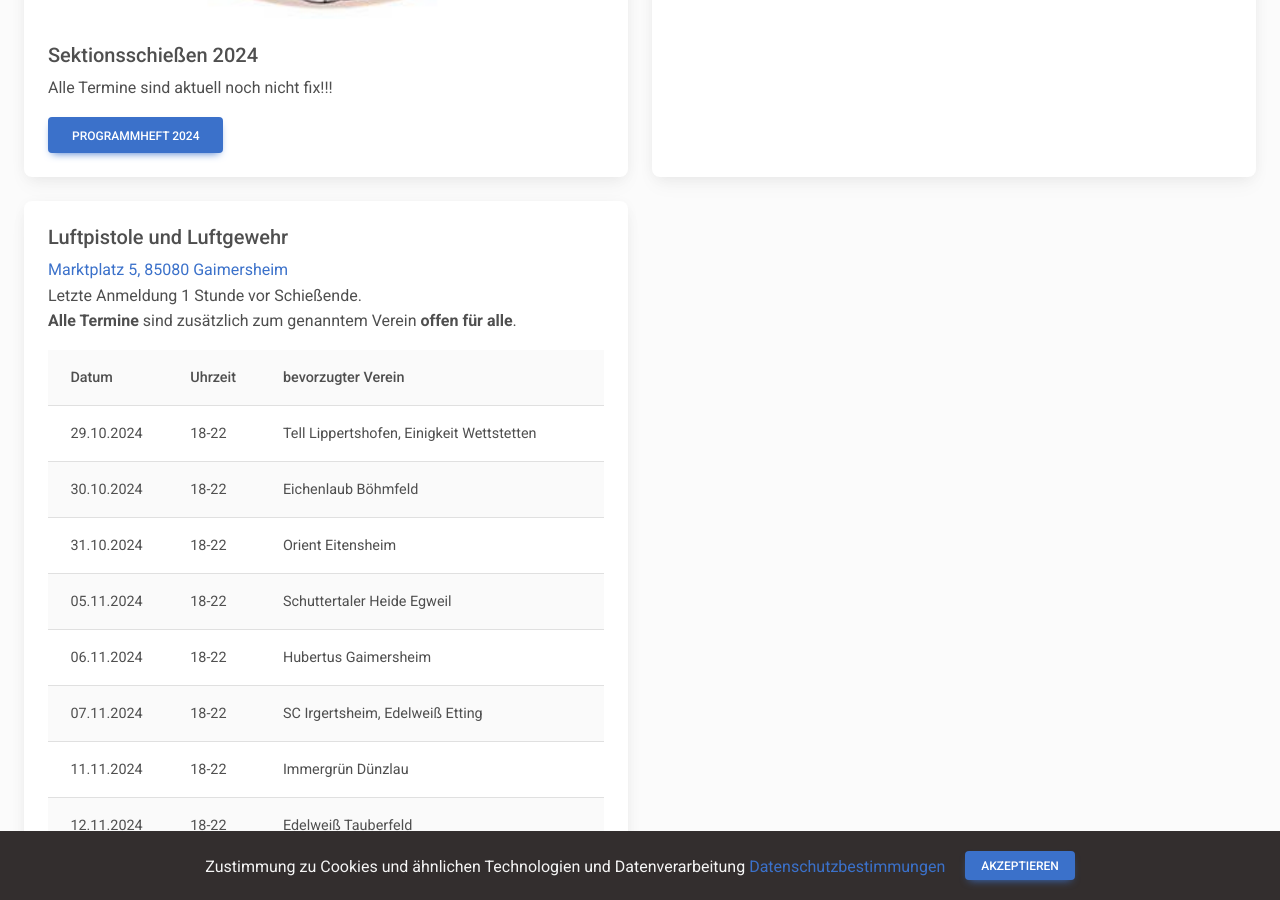
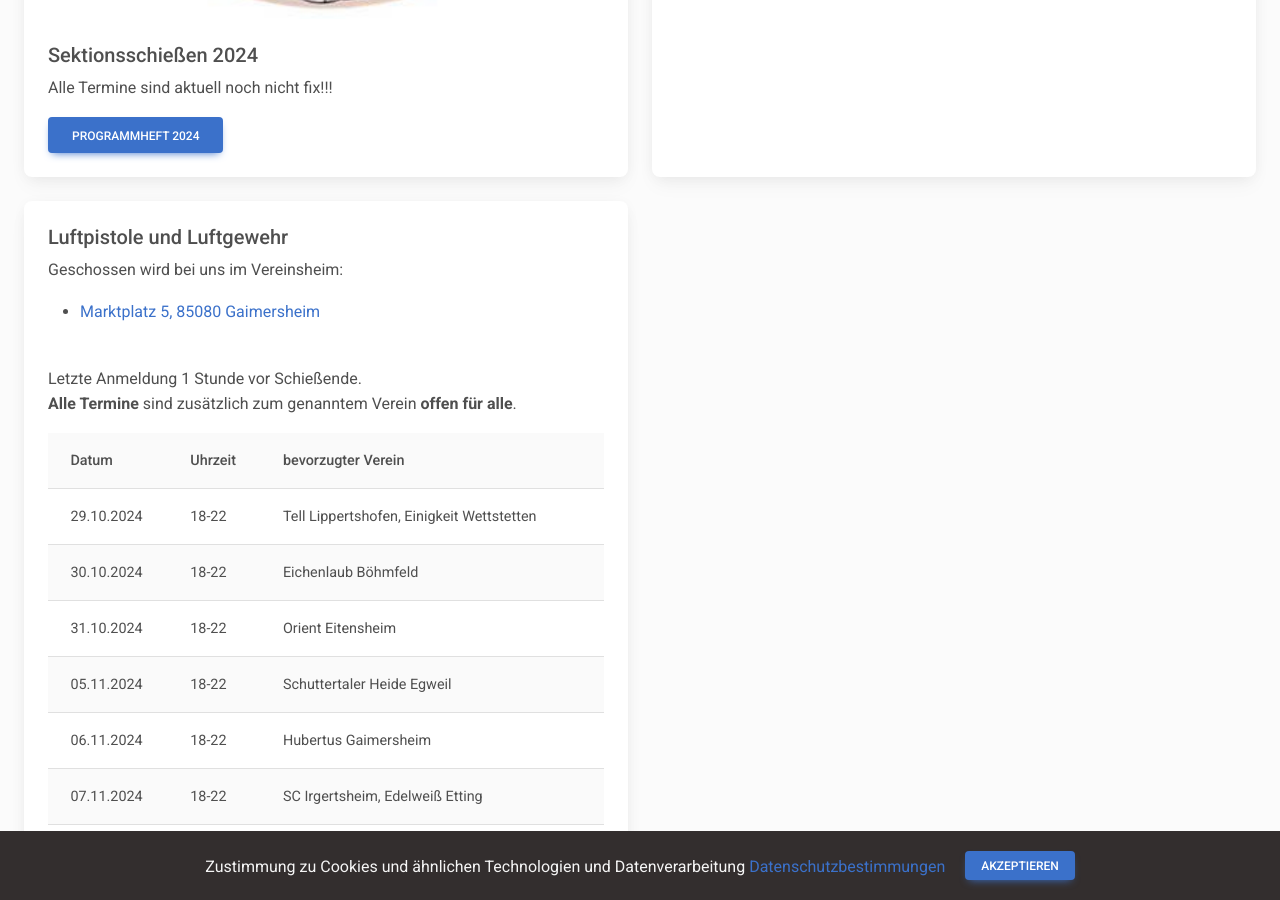
Before and after one commit to MannerschutzenGaimersheim/MannerschutzenGaimersheim.github.io, a Jekyll site: the page built from sektionsschiessen_2024.html, in a window 1280 px wide and 900 px high, scrolled down 817 px. Built offline with Jekyll 4.4.1, drawn with Linux system fonts in a browser that asks for light colours.

Commit message:
fix location

```diff
--- a/sektionsschiessen_2024.html
+++ b/sektionsschiessen_2024.html
@@ -71,9 +71,14 @@ title: Sektionsschießen 2024
                     <div class="card-body">
                         <h5 class="card-title">Luftpistole und Luftgewehr</h5>
                         <p class="card-text">
-                            <a href="https://maps.app.goo.gl/cqWvkQoBYRLaBBJg9">
-                                Marktplatz 5, 85080 Gaimersheim
-                            </a>
+                            Geschossen wird bei uns im Vereinsheim:<br>
+                            <ul>
+                                <li>
+                                    <a href="https://maps.app.goo.gl/cqWvkQoBYRLaBBJg9">
+                                        Marktplatz 5, 85080 Gaimersheim
+                                    </a>
+                                </li>
+                            </ul>
                             <br>
                             Letzte Anmeldung 1 Stunde vor Schießende.<br>
                             <b>Alle Termine</b> sind zusätzlich zum genanntem Verein <b>offen für alle</b>.
```
